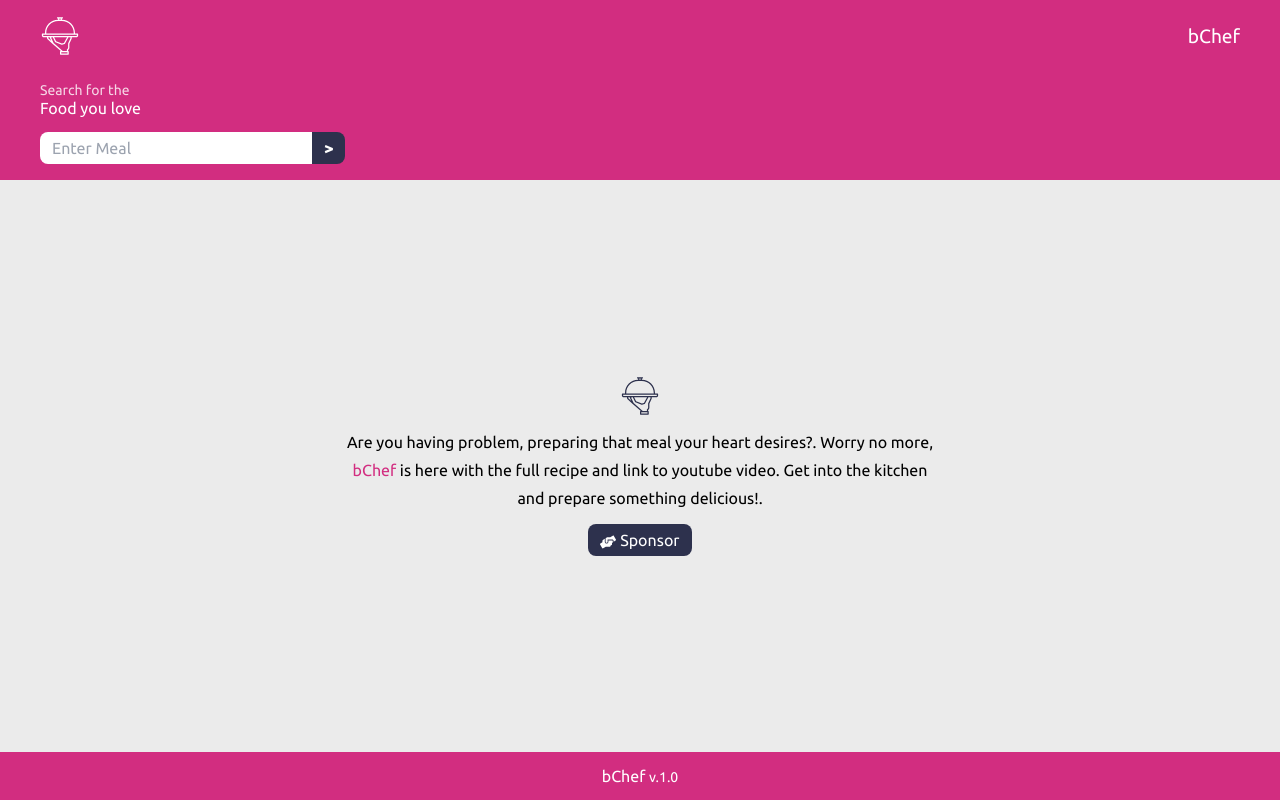
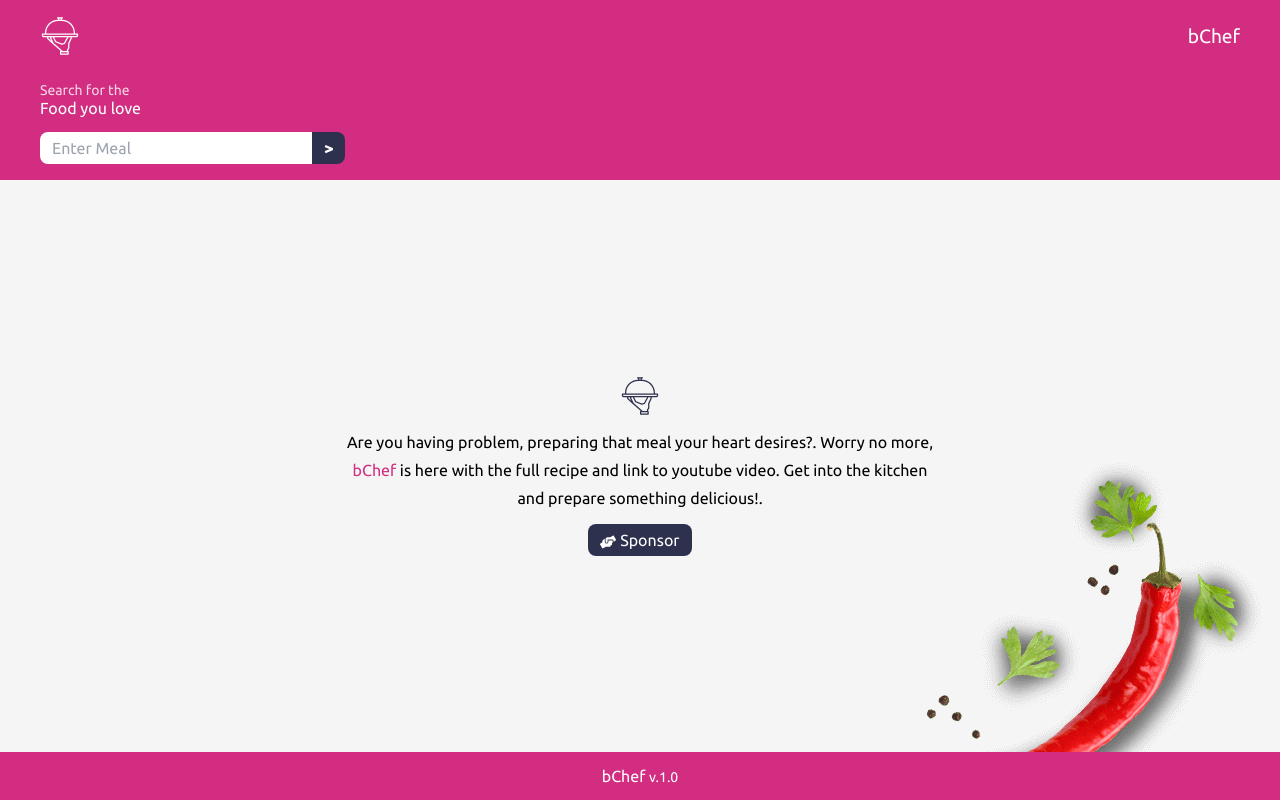
Before and after one commit to codeboyfriend/bChef, a React (Create React App) app: page /kitchen in a window 1280 px wide. Built offline with nearby package versions, Linux system fonts and the light colour scheme.

Commit message:
Add BG Image

```diff
--- a/src/components/Res.jsx
+++ b/src/components/Res.jsx
@@ -104,7 +104,7 @@ const Res = () => {
 
             {
                 !data && !isInputBlank && !isNotFound && (
-                    <div className="flex flex-col items-center justify-center max-w-[600px] h-[52vh] mx-auto  py-6">
+                    <div className="flex flex-col items-center justify-center max-w-[600px] mx-auto  py-6">
                         <img className="mb-3" src={Logo} alt="" />
                         <p className="text-center leading-7">Are you having problem, preparing that meal your heart desires?. Worry no more, <span className="text-bgColor">bChef</span> is here with the full recipe and link to youtube video. Get into the kitchen and prepare something delicious!.</p>
                         <button className="bg-darkBlue px-3 py-1 text-white rounded-lg mt-3 hover:opacity-80"><FaHandsHelping className="inline-flex" /> Sponsor</button>
--- a/src/index.css
+++ b/src/index.css
@@ -15,3 +15,9 @@ body {
   background-color: hsl(0, 0%, 96%);
   font-family: 'Ubuntu', sans-serif;
 }
+
+.home {
+  background: url(../src/assets/images/kitchen.png);
+  background-repeat: no-repeat;
+  background-position: right;
+}
--- a/src/pages/Kitchen.jsx
+++ b/src/pages/Kitchen.jsx
@@ -1,11 +1,8 @@
-// import { FaBar, FaHome } from "react-icons/fa";
 import Form from "../components/Form";
 import Res from "../components/Res";
 import Logo from "../assets/images/logo.svg"
 
 const Kitchen = () => {
-
-
   return (
     <div className="home w-[100%] min-h-[100vh] text-black flex flex-col justify-between  bg-bgWhite">
         <div className="bg-bgColor px-6 md:px-10 py-4">
```
Also changed, not shown: src/assets/images/kitchen.png (added).
